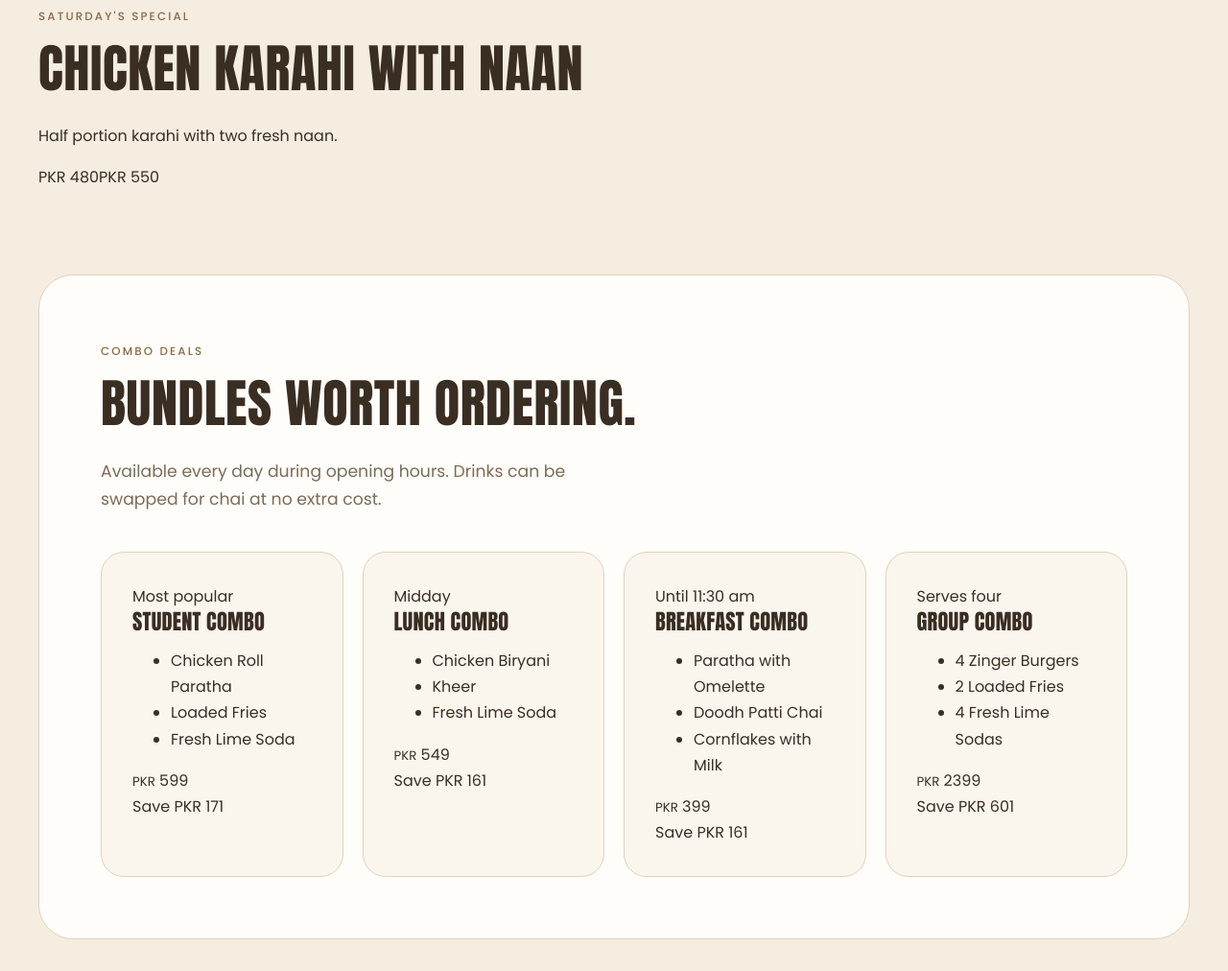
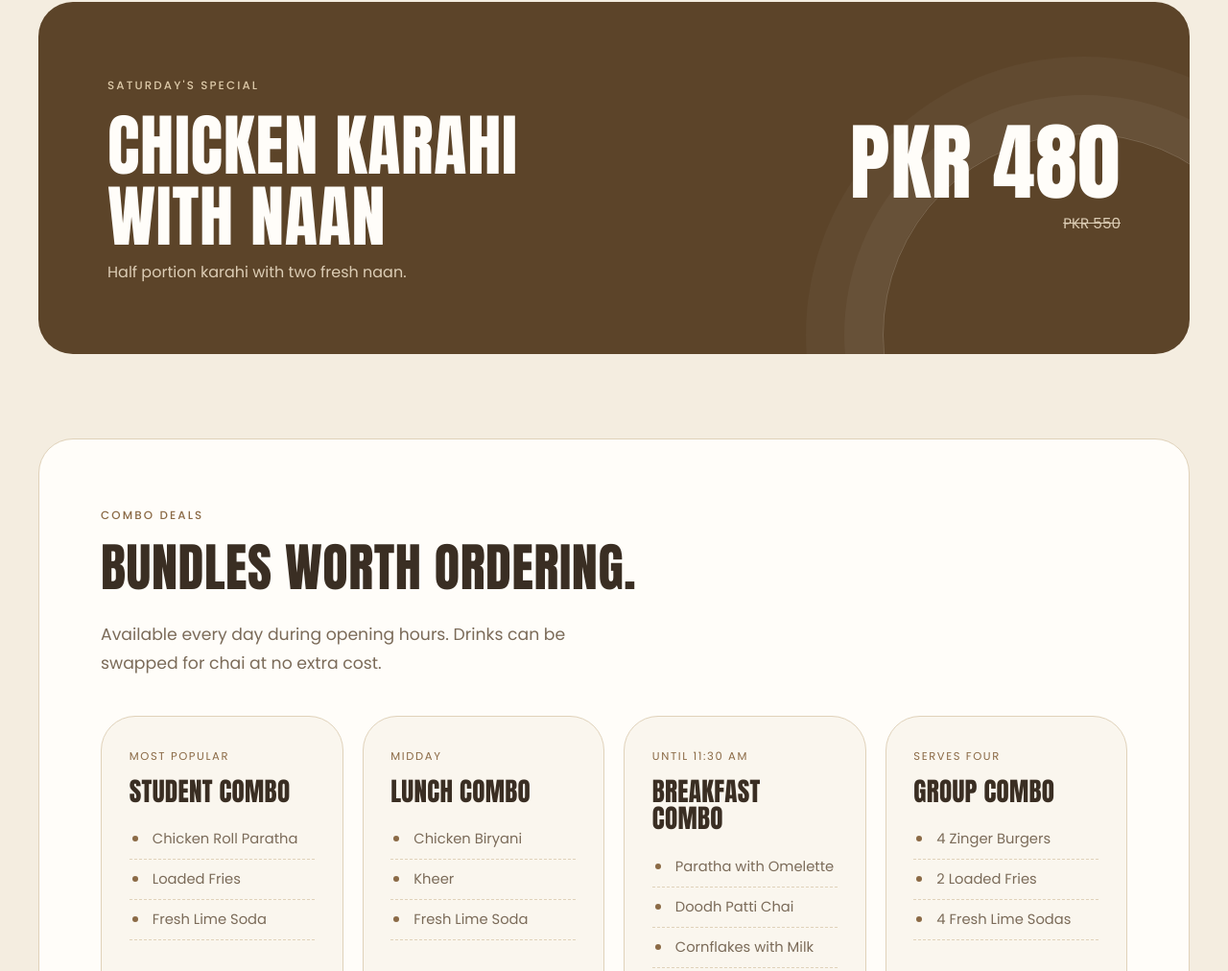
Before and after one commit to sajjal-jamil/campus-cafeteria1, a plain HTML site: page source/deals.html in a window 1280 px wide. Shown: the part 572-1584 px from the top of the page at 96% size. Drawn offline with nearby package versions, Linux system fonts and the light colour scheme; a web font is replaced by a local one.

Commit message:
Added Deals.css
close #2

```diff
--- a/styles/style.css
+++ b/styles/style.css
@@ -467,6 +467,7 @@ tr.is-today td:first-child { box-shadow: inset 4px 0 0 var(--accent-dark); }
   gap: clamp(2rem, 5vw, 4rem);
   align-items: start;
 }
+
 /* ---------- Order steps ---------- */
 
 .steps { list-style: none; margin: 0; padding: 0; counter-reset: step; display: grid; grid-template-columns: repeat(4, 1fr); gap: 1.25rem; }
@@ -534,3 +535,69 @@ tr.is-today td:first-child { box-shadow: inset 4px 0 0 var(--accent-dark); }
 .faq summary::after { content: "+"; font-size: 1.4rem; line-height: 1; color: var(--accent); transition: transform 0.25s; }
 .faq details[open] summary::after { transform: rotate(45deg); }
 .faq details p { padding: 0 1.6rem 1.3rem; margin: 0; color: var(--muted); font-size: 0.95rem; }
+
+.special {
+  display: grid;
+  grid-template-columns: 1.1fr 0.9fr;
+  gap: 2.5rem;
+  align-items: center;
+  background: var(--accent-dark);
+  color: var(--surface);
+  border-radius: var(--radius-lg);
+  padding: clamp(2rem, 6vw, 4.5rem);
+  position: relative;
+  overflow: hidden;
+}
+.special::after {
+  content: "";
+  position: absolute;
+  width: 420px;
+  height: 420px;
+  border-radius: 50%;
+  border: 1px solid rgba(255, 253, 249, 0.18);
+  box-shadow: 0 0 0 40px rgba(255, 253, 249, 0.04), 0 0 0 80px rgba(255, 253, 249, 0.03);
+  right: -100px;
+  bottom: -190px;
+}
+.special .eyebrow { color: var(--tan); }
+.special p { color: #dccdb5; margin-bottom: 0; }
+.special h2 { margin-bottom: 0.4rem; font-size: clamp(2.4rem, 6vw, 4.4rem); }
+.special-price { text-align: right; position: relative; z-index: 1; }
+.special-price .now { font-family: var(--font-head); font-size: clamp(3rem, 8vw, 5.5rem); line-height: 1; letter-spacing: 0.01em; }
+.special-price .was { display: block; margin-top: 0.4rem; color: #dccdb5; text-decoration: line-through; font-size: 0.95rem; }
+
+.combo { display: flex; flex-direction: column; border-radius: var(--radius-lg); padding: 2rem 1.8rem; }
+.combo h3 { margin-bottom: 0.2rem; font-size: 1.7rem; }
+.combo-tag { font-size: 0.72rem; letter-spacing: 0.14em; text-transform: uppercase; color: var(--accent); margin-bottom: 0.75rem; }
+.combo ul { list-style: none; margin: 0.75rem 0 1.5rem; padding: 0; flex: 1; }
+.combo li {
+  padding: 0.5rem 0 0.5rem 1.5rem;
+  position: relative;
+  font-size: 0.92rem;
+  color: var(--muted);
+  border-bottom: 1px dashed var(--line);
+}
+.combo li::before {
+  content: "";
+  position: absolute;
+  left: 0.2rem;
+  top: 1.05rem;
+  width: 6px;
+  height: 6px;
+  border-radius: 50%;
+  background: var(--accent);
+}
+.combo-foot { display: flex; align-items: center; justify-content: space-between; gap: 0.8rem; flex-wrap: wrap; }
+.combo-price {
+  font-family: var(--font-head);
+  font-size: 1.9rem;
+  letter-spacing: 0.02em;
+  color: var(--accent-dark);
+  background: var(--surface);
+  border: 1px solid var(--line);
+  padding: 0 1.1rem;
+  border-radius: 999px;
+  line-height: 1.6;
+}
+.combo-price small { font-family: var(--font-body); font-size: 0.7rem; color: var(--muted); }
+.save { font-size: 0.8rem; font-weight: 500; color: var(--ok); }
```
